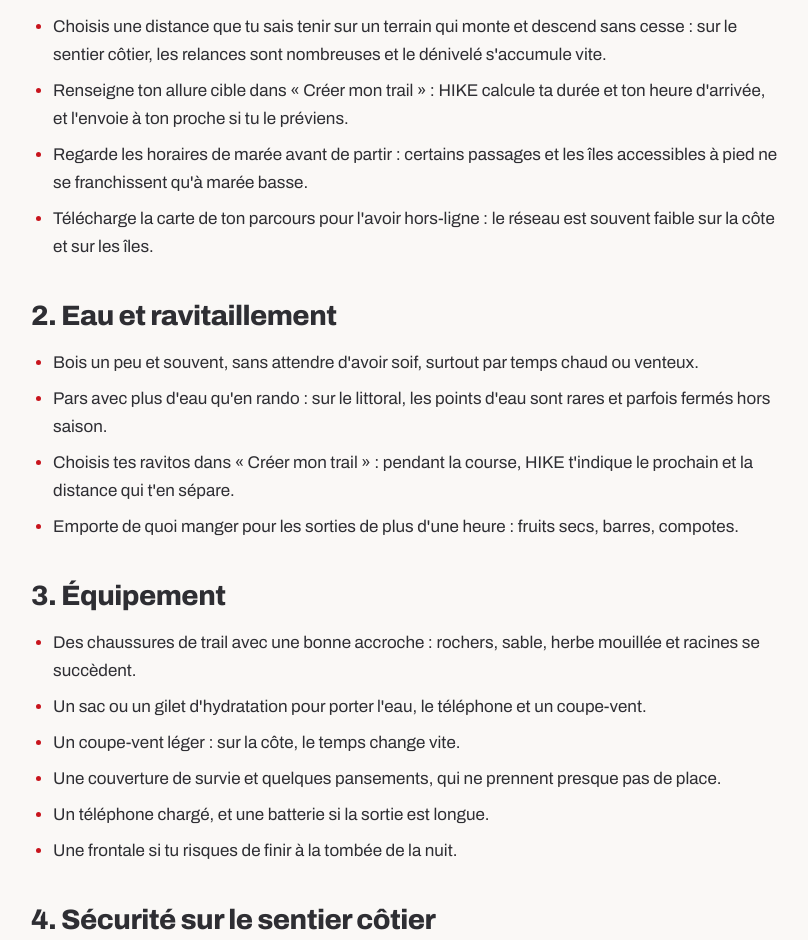
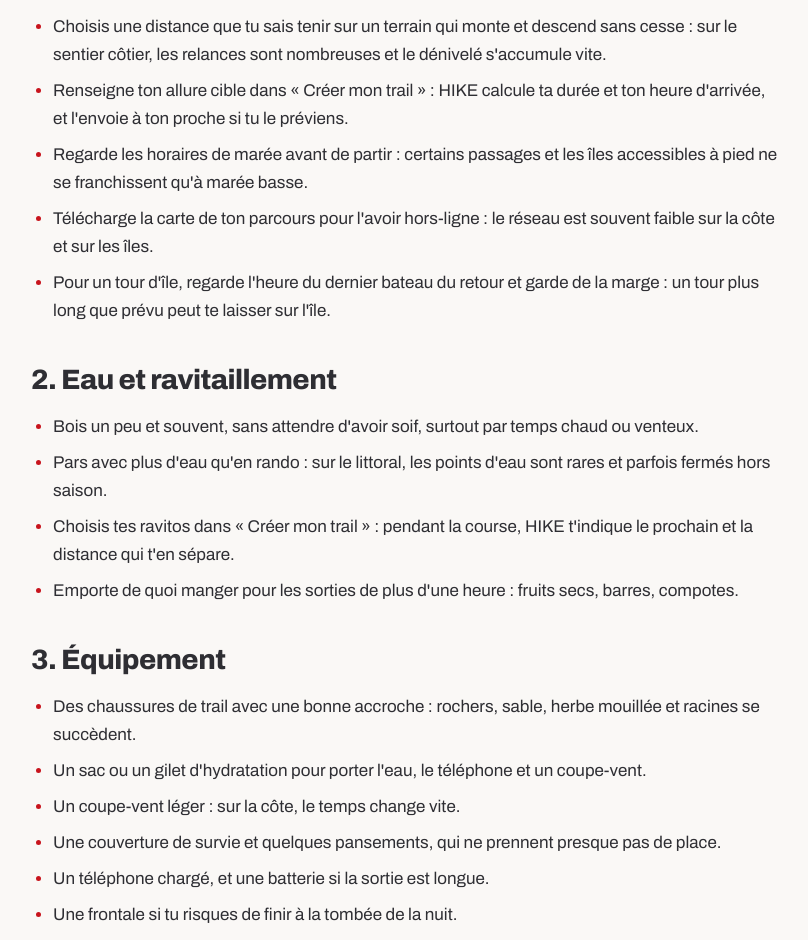
Before and after one commit to Mariehike/hike-site, a plain HTML site: page courir-sur-le-sentier/index.html in a window 1280 px wide. Shown: the part 1167-2107 px from the top of the page, without its empty margins (51-859 px from the left). Drawn offline with Linux system fonts and the light colour scheme.

Commit message:
Courir sur le sentier : heure du dernier bateau pour un tour d'île
Co-Authored-By: Claude Opus 5.5 <noreply@anthropic.com>

```diff
--- a/courir-sur-le-sentier/index.html
+++ b/courir-sur-le-sentier/index.html
@@ -98,7 +98,7 @@
   <div class="rubrique wrap">
     <article class="r-bloc g-fiche">
       <h2>1. Préparer ta sortie</h2>
-      <ul><li>Choisis une distance que tu sais tenir sur un terrain qui monte et descend sans cesse : sur le sentier côtier, les relances sont nombreuses et le dénivelé s&#x27;accumule vite.</li><li>Renseigne ton allure cible dans « Créer mon trail » : HIKE calcule ta durée et ton heure d&#x27;arrivée, et l&#x27;envoie à ton proche si tu le préviens.</li><li>Regarde les horaires de marée avant de partir : certains passages et les îles accessibles à pied ne se franchissent qu&#x27;à marée basse.</li><li>Télécharge la carte de ton parcours pour l&#x27;avoir hors-ligne : le réseau est souvent faible sur la côte et sur les îles.</li></ul>
+      <ul><li>Choisis une distance que tu sais tenir sur un terrain qui monte et descend sans cesse : sur le sentier côtier, les relances sont nombreuses et le dénivelé s&#x27;accumule vite.</li><li>Renseigne ton allure cible dans « Créer mon trail » : HIKE calcule ta durée et ton heure d&#x27;arrivée, et l&#x27;envoie à ton proche si tu le préviens.</li><li>Regarde les horaires de marée avant de partir : certains passages et les îles accessibles à pied ne se franchissent qu&#x27;à marée basse.</li><li>Télécharge la carte de ton parcours pour l&#x27;avoir hors-ligne : le réseau est souvent faible sur la côte et sur les îles.</li><li>Pour un tour d&#x27;île, regarde l&#x27;heure du dernier bateau du retour et garde de la marge : un tour plus long que prévu peut te laisser sur l&#x27;île.</li></ul>
       <h2>2. Eau et ravitaillement</h2>
       <ul><li>Bois un peu et souvent, sans attendre d&#x27;avoir soif, surtout par temps chaud ou venteux.</li><li>Pars avec plus d&#x27;eau qu&#x27;en rando : sur le littoral, les points d&#x27;eau sont rares et parfois fermés hors saison.</li><li>Choisis tes ravitos dans « Créer mon trail » : pendant la course, HIKE t&#x27;indique le prochain et la distance qui t&#x27;en sépare.</li><li>Emporte de quoi manger pour les sorties de plus d&#x27;une heure : fruits secs, barres, compotes.</li></ul>
       <h2>3. Équipement</h2>
```
